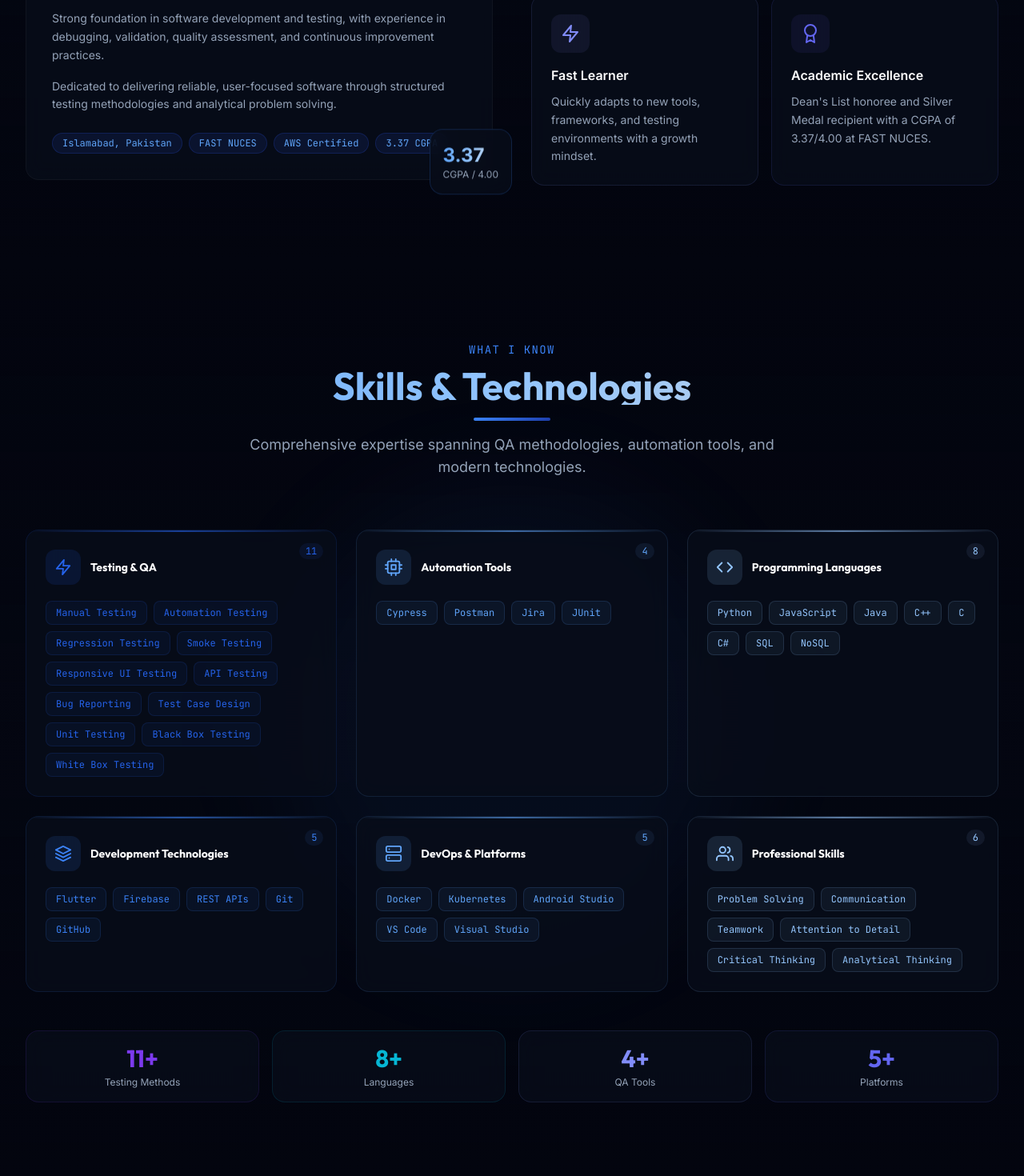
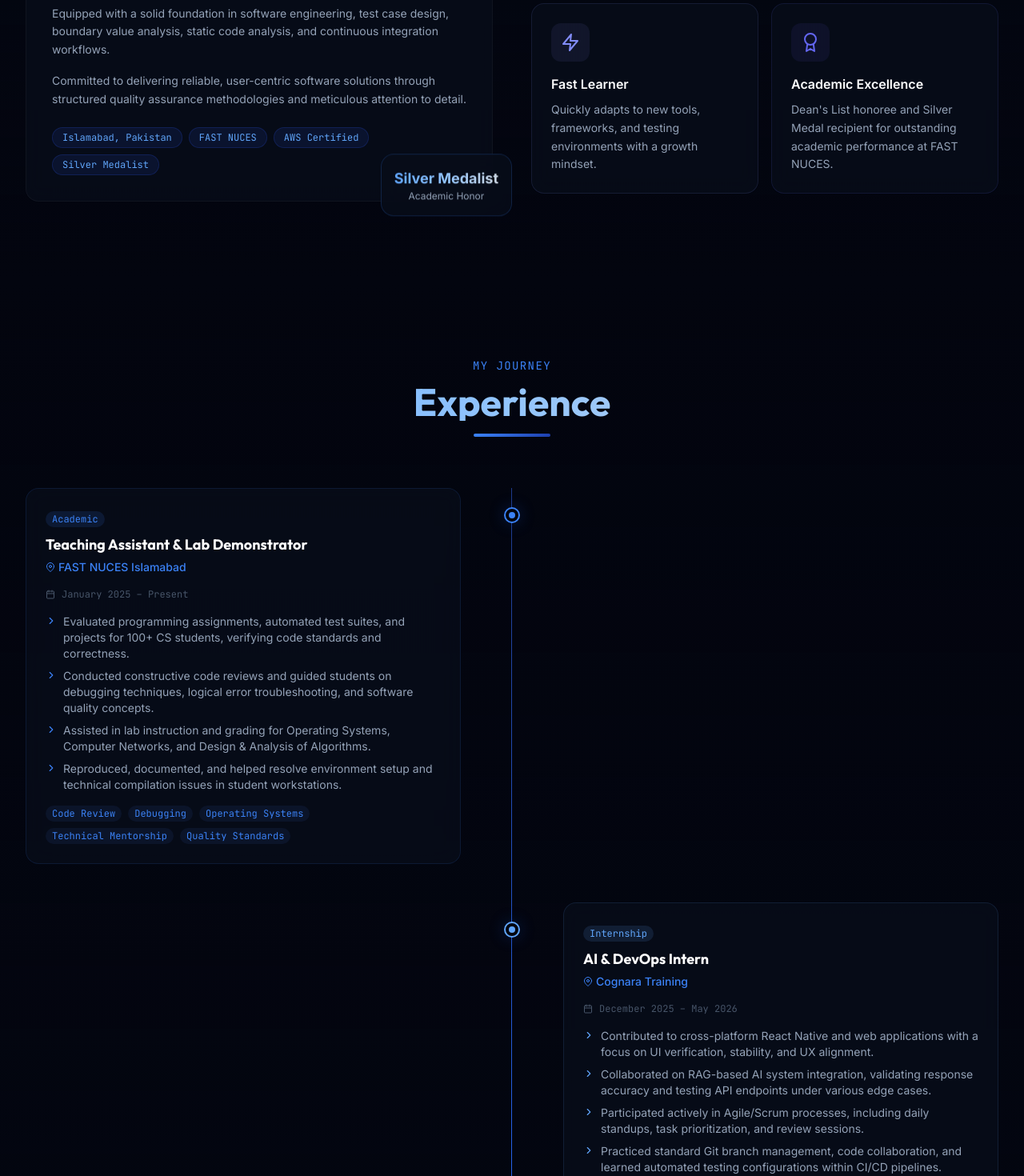
Before and after one commit to kashaffatima-ops/portfolio-kashaf-fatima, a React (Vite) app: page / in a window 1280 px wide. Shown: the part 1300-2770 px from the top of the page at 80% size. Built offline with nearby package versions, Linux system fonts and the light colour scheme.

Commit message:
Describe your changes here

```diff
--- a/src/data/portfolioData.ts
+++ b/src/data/portfolioData.ts
@@ -9,15 +9,15 @@ export const personalInfo = {
   github: 'https://github.com/kashaffatima-ops',
   roles: [
     'Software Quality Assurance Engineer',
-    'Manual Testing Expert',
-    'QA Automation Enthusiast',
+    'Manual Testing Specialist',
+    'QA Automation Engineer',
     'Quality Engineering Professional',
   ],
-  summary: `Passionate Software Engineer and Software Quality Assurance Engineer with hands-on experience in Manual Testing, Test Automation, Defect Analysis, Jira Management, Cypress Automation, JUnit Testing, and Software Quality Engineering.
+  summary: `Detail-oriented Software Quality Assurance Engineer with hands-on experience in manual testing, test automation, defect lifecycle management, and software quality engineering. Proficient in Cypress, JUnit, Postman, and Jira to design and execute robust verification plans.
 
-Strong foundation in software development and testing, with experience in debugging, validation, quality assessment, and continuous improvement practices.
+Equipped with a solid foundation in software engineering, test case design, boundary value analysis, static code analysis, and continuous integration workflows.
 
-Dedicated to delivering reliable, user-focused software through structured testing methodologies and analytical problem solving.`,
+Committed to delivering reliable, user-centric software solutions through structured quality assurance methodologies and meticulous attention to detail.`,
 }
 
 export const stats = [
@@ -36,13 +36,12 @@ export const experience = [
     type: 'Academic',
     color: '#3B82F6',
     responsibilities: [
-      'Evaluated assignments, quizzes, and semester projects',
-      'Ensured quality and correctness of submissions',
-      'Guided students in debugging and testing',
-      'Assisted in Operating Systems, Computer Networks, and Algorithms',
-      'Reproduced and resolved technical issues',
+      'Evaluated programming assignments, automated test suites, and projects for 100+ CS students, verifying code standards and correctness.',
+      'Conducted constructive code reviews and guided students on debugging techniques, logical error troubleshooting, and software quality concepts.',
+      'Assisted in lab instruction and grading for Operating Systems, Computer Networks, and Design & Analysis of Algorithms.',
+      'Reproduced, documented, and helped resolve environment setup and technical compilation issues in student workstations.',
     ],
-    skills: ['Teaching', 'Debugging', 'Code Review', 'Quality Assessment'],
+    skills: ['Code Review', 'Debugging', 'Operating Systems', 'Technical Mentorship', 'Quality Standards'],
   },
   {
     id: 2,
@@ -52,13 +51,12 @@ export const experience = [
     type: 'Internship',
     color: '#60A5FA',
     responsibilities: [
-      'Worked on React Native applications',
-      'Contributed to RAG-based AI applications',
-      'Participated in Agile workflows',
-      'Applied Git collaboration practices',
-      'Learned CI/CD concepts and testing workflows',
+      'Contributed to cross-platform React Native and web applications with a focus on UI verification, stability, and UX alignment.',
+      'Collaborated on RAG-based AI system integration, validating response accuracy and testing API endpoints under various edge cases.',
+      'Participated actively in Agile/Scrum processes, including daily standups, task prioritization, and review sessions.',
+      'Practiced standard Git branch management, code collaboration, and learned automated testing configurations within CI/CD pipelines.',
     ],
-    skills: ['React Native', 'AI/ML', 'Agile', 'CI/CD', 'Git'],
+    skills: ['React Native', 'API Testing', 'Agile/Scrum', 'CI/CD Concepts', 'Git'],
   },
   {
     id: 3,
@@ -68,12 +66,11 @@ export const experience = [
     type: 'Internship',
     color: '#2563EB',
     responsibilities: [
-      'Worked on a first-person shooter game in Unity',
-      'Performed debugging and feature validation',
-      'Tested gameplay functionality',
-      'Improved stability and usability',
+      'Contributed to the development and gameplay logic of a first-person shooter game built with Unity and C#.',
+      'Designed and executed functional manual test passes to identify gameplay bugs, collision issues, and logical discrepancies.',
+      'Partnered with technical designers to optimize scene rendering and troubleshoot performance bottlenecks to improve frame rates.',
     ],
-    skills: ['Unity', 'C#', 'Game Testing', 'Debugging'],
+    skills: ['Unity', 'C#', 'Game Testing', 'Manual QA', 'Performance Optimization'],
   },
   {
     id: 4,
@@ -83,13 +80,11 @@ export const experience = [
     type: 'Research',
     color: '#3B82F6',
     responsibilities: [
-      'Developed a Flutter and Firebase society management system',
-      'Implemented authentication and CRUD functionality',
-      'Conducted manual testing',
-      'Performed UI validation',
-      'Verified feature workflows',
+      'Developed user workflows and database schemas for a Flutter & Firebase-based society management platform.',
+      'Conducted system testing, interface verification, and validation of real-time database queries to ensure smooth synchronization.',
+      'Drafted clear, reproducible bug reports and collaborated on resolving UI anomalies and edge cases.',
     ],
-    skills: ['Flutter', 'Firebase', 'Manual Testing', 'UI Testing'],
+    skills: ['Flutter', 'Firebase', 'System Testing', 'UI/UX Verification', 'Bug Tracking'],
   },
 ]
 
@@ -323,6 +318,7 @@ export const certifications = [
 export const navLinks = [
   { label: 'Home', href: '#home' },
   { label: 'About', href: '#about' },
+  { label: 'Experience', href: '#experience' },
   { label: 'Skills', href: '#skills' },
   { label: 'Projects', href: '#projects' },
   { label: 'Education', href: '#education' },
--- a/src/pages/Home.tsx
+++ b/src/pages/Home.tsx
@@ -1,6 +1,7 @@
 import { motion } from 'framer-motion'
 import Hero from '@/sections/Hero'
 import About from '@/sections/About'
+import Experience from '@/sections/Experience'
 import Skills from '@/sections/Skills'
 import Projects from '@/sections/Projects'
 import Education from '@/sections/Education'
@@ -15,6 +16,7 @@ export default function Home() {
     >
       <Hero />
       <About />
+      <Experience />
       <Skills />
       <Projects />
       <Education />
--- a/src/sections/About.tsx
+++ b/src/sections/About.tsx
@@ -25,7 +25,7 @@ const highlights = [
   {
     icon: <FiAward size={24} />,
     title: 'Academic Excellence',
-    desc: "Dean's List honoree and Silver Medal recipient with a CGPA of 3.37/4.00 at FAST NUCES.",
+    desc: "Dean's List honoree and Silver Medal recipient for outstanding academic performance at FAST NUCES.",
     color: '#6366F1',
   },
 ]
@@ -101,7 +101,7 @@ export default function About() {
                   'Islamabad, Pakistan',
                   'FAST NUCES',
                   'AWS Certified',
-                  '3.37 CGPA',
+                  'Silver Medalist',
                 ].map((tag) => (
                   <span key={tag} className="tech-badge text-xs">{tag}</span>
                 ))}
@@ -112,10 +112,10 @@ export default function About() {
             <motion.div
               animate={{ y: [0, -8, 0] }}
               transition={{ duration: 4, repeat: Infinity, ease: 'easeInOut' }}
-              className="absolute -bottom-6 -right-6 glass-card p-4 border border-primary-400/20"
+              className="absolute -bottom-6 -right-6 glass-card p-4 border border-primary-400/20 text-center"
             >
-              <div className="text-2xl font-bold gradient-text">3.37</div>
-              <div className="text-xs text-text-secondary">CGPA / 4.00</div>
+              <div className="text-lg font-bold gradient-text">Silver Medalist</div>
+              <div className="text-xs text-text-secondary">Academic Honor</div>
             </motion.div>
 
             <motion.div
--- a/src/sections/Education.tsx
+++ b/src/sections/Education.tsx
@@ -57,14 +57,14 @@ export default function Education() {
 
               {/* Stats */}
               <div className="grid grid-cols-2 gap-4 mb-6">
-                <div className="p-4 rounded-xl bg-primary-400/10 border border-primary-400/20 text-center">
-                  <div className="text-3xl font-display font-bold gradient-text">
-                    {isInView ? <CountUp end={3.37} decimals={2} duration={2} /> : '0.00'}
+                <div className="p-4 rounded-xl bg-primary-400/10 border border-primary-400/20 text-center flex flex-col justify-center items-center">
+                  <div className="text-lg font-display font-bold gradient-text leading-tight">
+                    Silver Medalist
                   </div>
-                  <div className="text-xs text-text-secondary mt-1">CGPA / 4.00</div>
+                  <div className="text-xs text-text-secondary mt-1">Academic Honor</div>
                 </div>
-                <div className="p-4 rounded-xl bg-accent-400/10 border border-accent-400/20 text-center">
-                  <div className="text-3xl font-display font-bold text-accent-400">
+                <div className="p-4 rounded-xl bg-accent-400/10 border border-accent-400/20 text-center flex flex-col justify-center items-center">
+                  <div className="text-2xl font-display font-bold text-accent-400">
                     2022–26
                   </div>
                   <div className="text-xs text-text-secondary mt-1">Duration</div>
```
